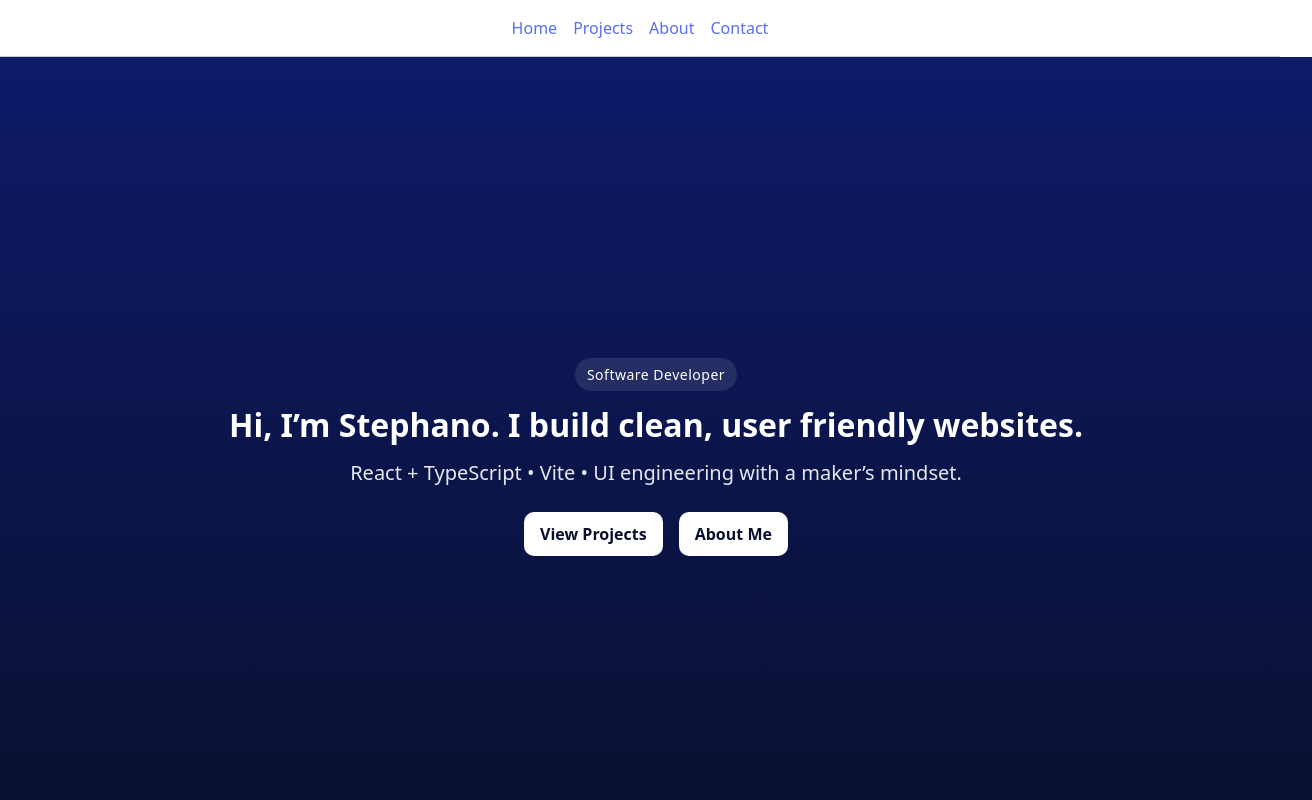
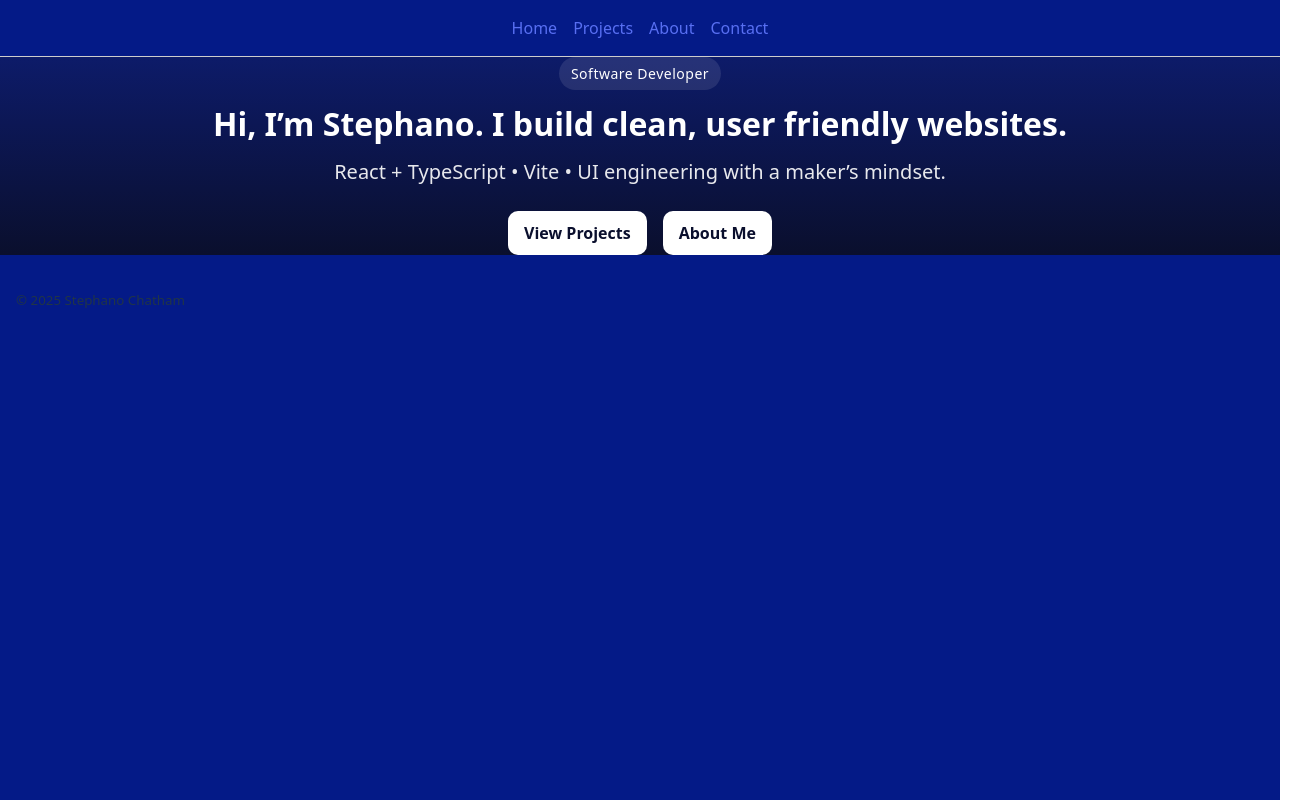
Before and after one commit to ChatCustoms/Portfolio_website, a React (Vite) app: page / in a window 1280 px wide. Shown: the top 800 px of the page, 1312 px wide, since content can reach past the window. Built offline with nearby package versions, Linux system fonts and the light colour scheme.

Commit message:
Updated the css for the pages.

```diff
--- a/src/index.css
+++ b/src/index.css
@@ -29,6 +29,7 @@ body {
   display: block;
   min-height: 100vh;
   min-width: 100vw;
+  background-color: #041a87;
 }
 
 h1 {
--- a/src/sections/header/header.css
+++ b/src/sections/header/header.css
@@ -7,8 +7,6 @@
 .hero {
   background: linear-gradient(180deg, #0d1b69 0%, #0a0f2d 100%);
   color: #fff;
-  min-height: 100vh;          /* full screen height */
-  min-width: 100vw;           /* full screen width */
   display: flex;
   align-items: center;        /* vertically center content */
   justify-content: center;    /* horizontally center */
```
